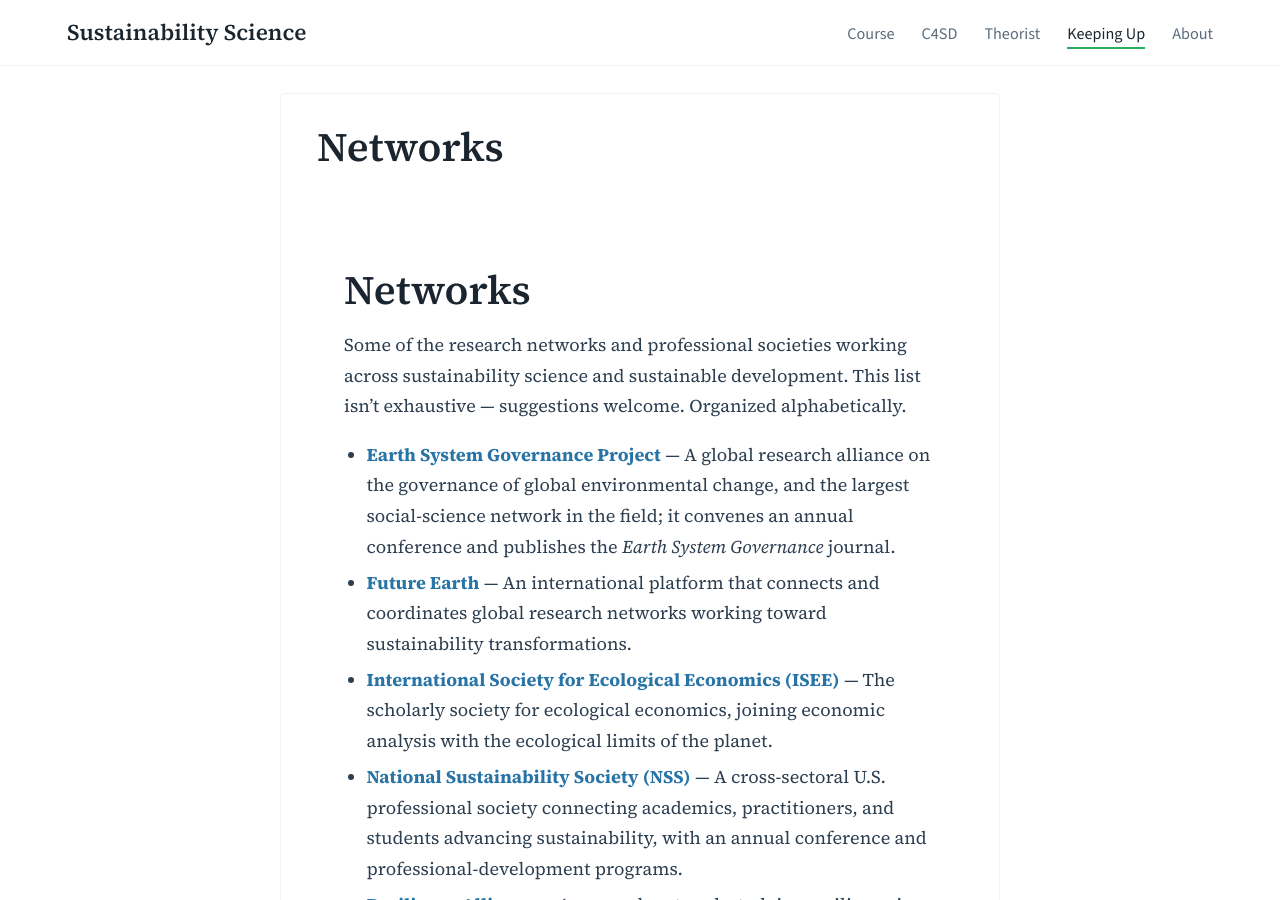
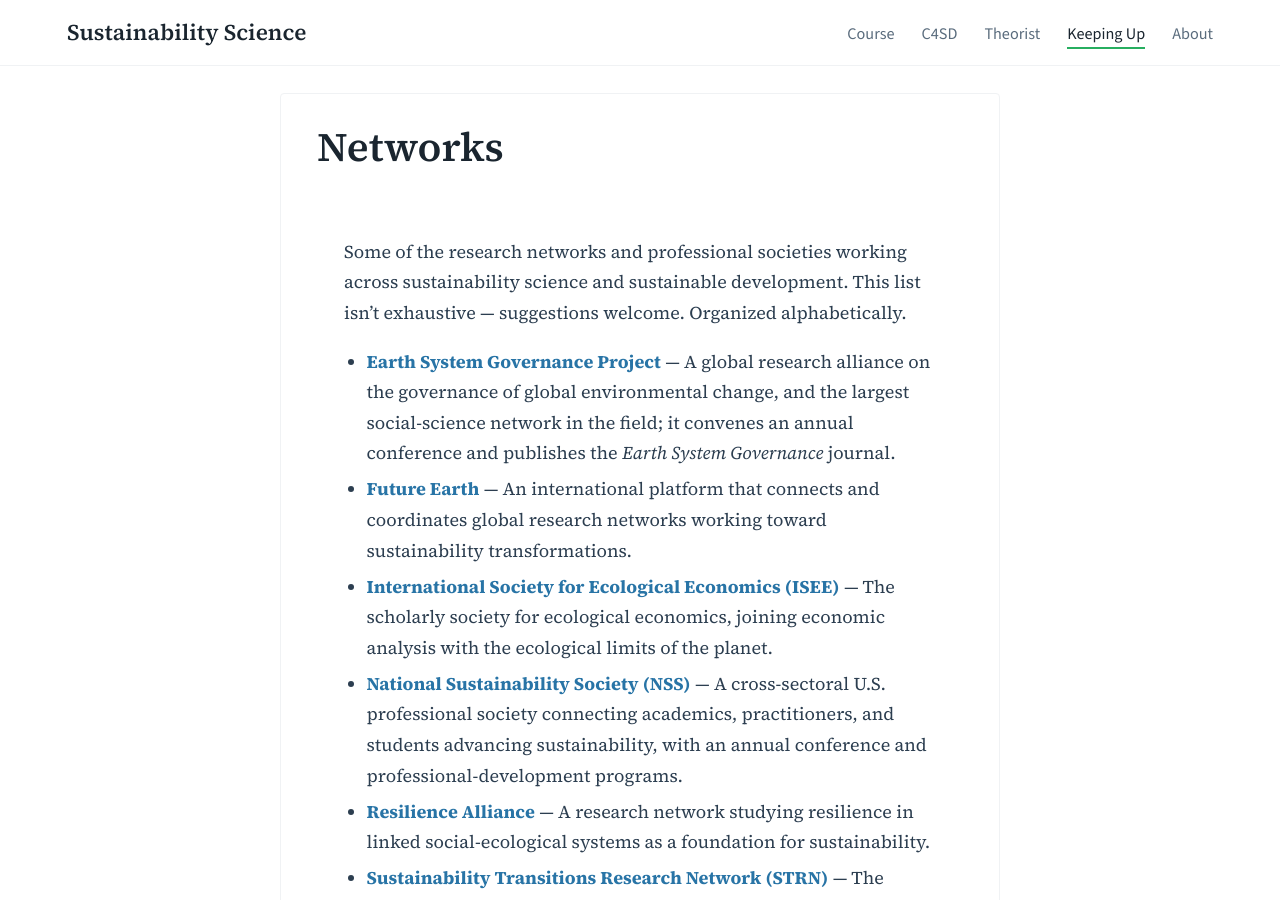
Before and after one commit to agharley/sustsci, a Jekyll site: the page built from keeping-up/networks.md, in a window 1280 px wide and 900 px high. Built offline with Jekyll 4.4.1, drawn with Linux system fonts in a browser that asks for light colours.

Commit message:
small fixes keeping up

```diff
--- a/keeping-up/networks.md
+++ b/keeping-up/networks.md
@@ -4,8 +4,6 @@
 description: A curated list of established research networks and professional societies in sustainability science and sustainable development.
 permalink: /keeping-up/networks/
 ---
-
-# Networks
 
 Some of the research networks and professional societies working across sustainability
 science and sustainable development. This list isn't exhaustive — suggestions welcome.
```
Also changed, not shown: keeping-up/conferences.md (+0 -2 lines).
